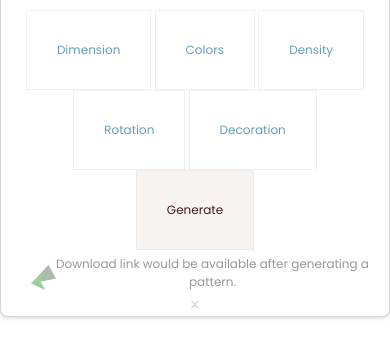
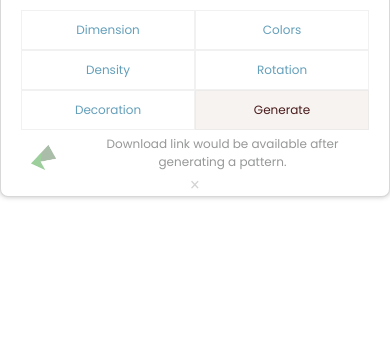
Before and after one commit to btcreator/PenroseTiles, a website built with Parcel: page generator.html in a window 390 px wide. Built offline with nearby package versions, Linux system fonts and the light colour scheme.

Commit message:
generator site updated to responsive

```diff
--- a/generator.css
+++ b/generator.css
@@ -18,19 +18,20 @@ body {
     left: 0;
     right: 0;
     margin: 0 auto;
-    display: inline-block;
+    display: grid;
     width: fit-content;
     transition: 0.5s top;
     z-index: 10;
 }
 
-.slide {
+.floating-menu.slide {
     top: 0;
 }
 /******************************************** Main Menu Control*/
 .main-menu {
     background-color: white;
     position: relative;
+    display: grid;
     text-align: center;
     width: fit-content;
     margin: 0 auto;
@@ -41,10 +42,16 @@ body {
     box-shadow: 0 0 5px rgba(97, 97, 97, 0.393);
 }
 
+.settings-buttons {
+    display: -moz-inline-grid;
+}
+
 .button {
+    height: 75px;
+    width: 120px;
     border: 1px solid rgba(223, 223, 223, 0.436);
     background-color: white;
-    padding: 30px;
+    text-align: center;
     transition: border 1s;
     color: rgb(100, 159, 186);
 }
@@ -87,6 +94,7 @@ body {
 .download-link {
     grid-column: 2 / 3;
     height: 45px;
+    margin: 0 10px;
     display: grid;
     justify-items: center;
     align-items: center;
@@ -171,8 +179,13 @@ body {
     grid-column: 2 / 3;
     margin: 10px;
 }
+
 .sub-item img:first-of-type {
     grid-row: 1 / 2;
+}
+
+.inputs {
+    margin-bottom: 20px;
 }
 
 input::-webkit-outer-spin-button,
@@ -186,16 +199,13 @@ input::-webkit-inner-spin-button {
     padding: 0;
 }
 
-.color .inputs {
-    margin-bottom: 20px;
-}
-
 .color img {
     margin-top: 38px;
 }
 
 .notes {
     width: 200px;
+    margin-bottom: 0;
     font-family: 'Poppins', Helvetica, sans-serif;
     color: rgb(151, 151, 151);
 }
@@ -203,3 +213,32 @@ input::-webkit-inner-spin-button {
 .hidden {
     display: none;
 }
+
+@media (max-width: 800px) {
+    .floating-menu {
+        top: -175px;
+    }
+    .settings-buttons {
+        display: grid;
+        grid-template-columns: auto auto;
+    }
+    .button {
+        width: auto;
+        min-width: 140px;
+        height: 40px;
+    }
+    .link-console {
+        grid-template-columns: 1fr auto;
+        column-gap: 20px;
+    }
+    .sub-item img {
+        width: 200px;
+        height: auto;
+    }
+}
+
+@media (max-width: 530px) {
+    .sub-item img {
+        display: none;
+    }
+}
```
